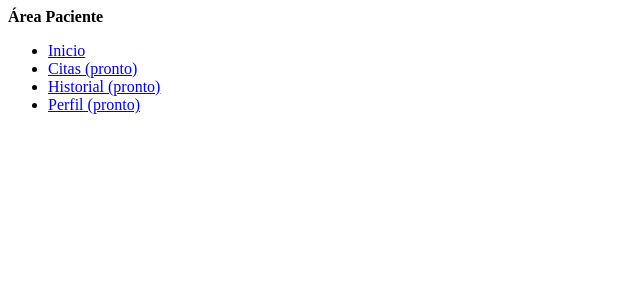
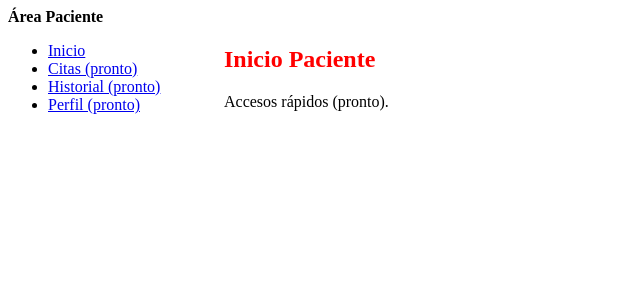
Before and after one commit to JordanSotoLizama/clinitrack, a Vue app in the folder apps/pacientes/: page /app in a window 1280 px wide. Shown: the top 300 px of the page, without its empty margins (0-640 px from the left). Built offline with nearby package versions, Linux system fonts and the light colour scheme; the HTML template or start-up script is replaced by a standard one.

Commit message:
arreglo rapido de router-view por slot

```diff
--- a/apps/pacientes/src/layouts/AppLayout.vue
+++ b/apps/pacientes/src/layouts/AppLayout.vue
@@ -4,7 +4,7 @@
     <div style="display:flex; gap:16px; align-items:flex-start;">
       <AppSidebar />
       <main style="flex:1;">
-        <router-view />
+        <slot />
       </main>
     </div>
   </div>
--- a/apps/pacientes/src/views/paciente/AppHomeView.vue
+++ b/apps/pacientes/src/views/paciente/AppHomeView.vue
@@ -10,3 +10,9 @@
 <script setup lang="ts">
 import AppLayout from '../../layouts/AppLayout.vue'
 </script>
+
+<style scoped>
+h2 {
+  color: red;
+}
+</style>
```
